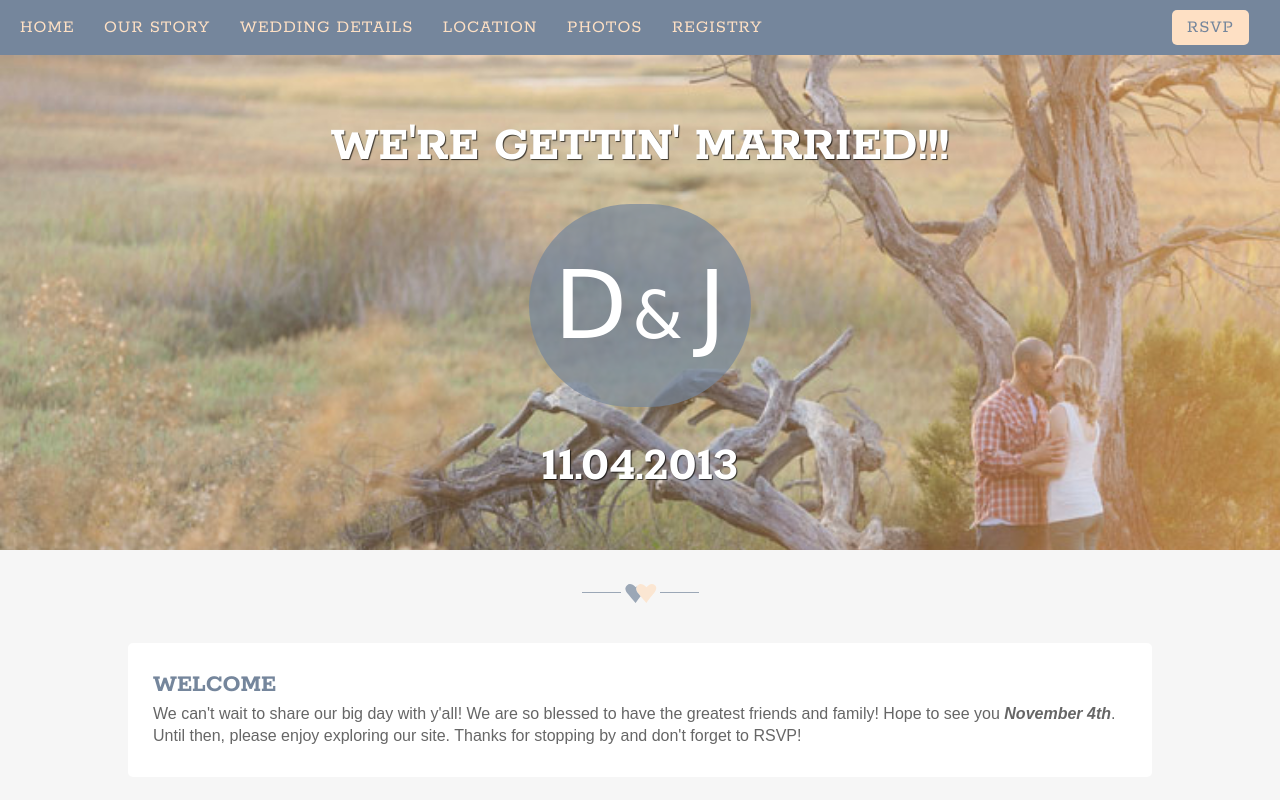
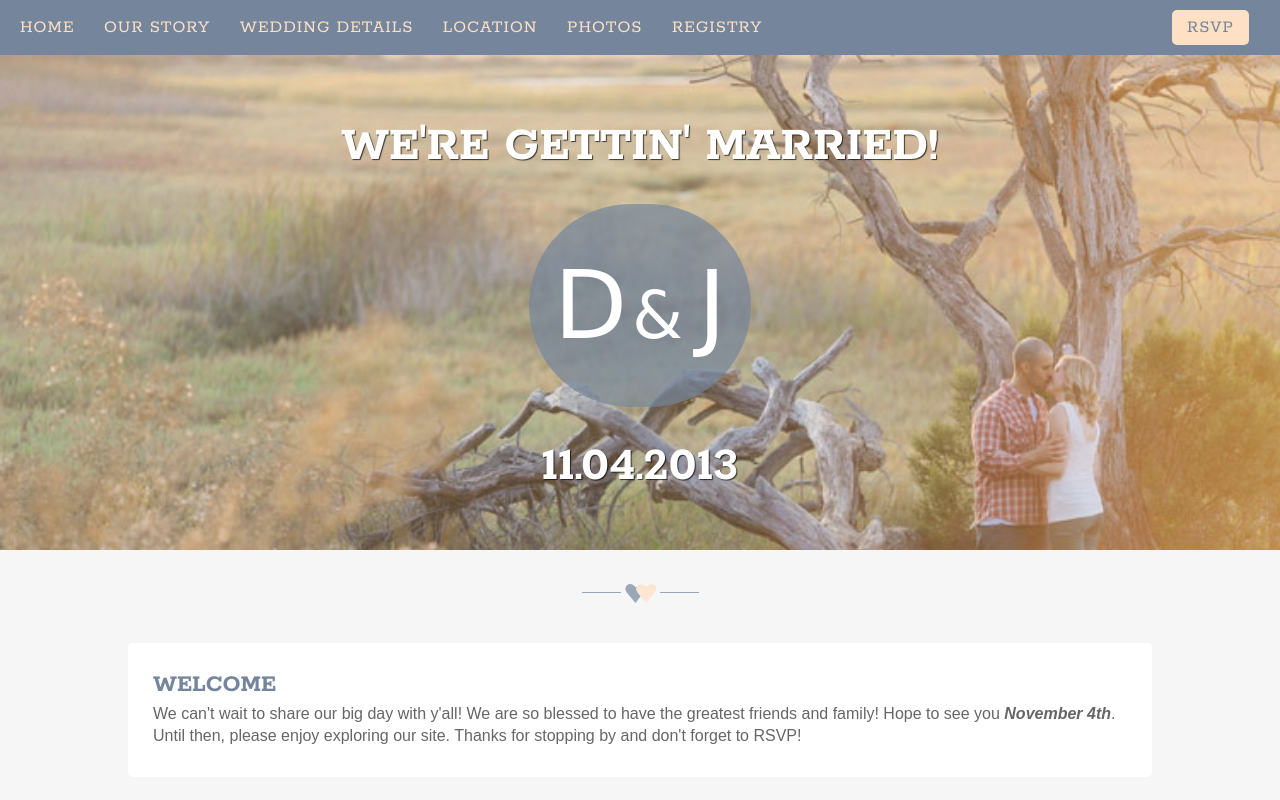
Before and after one commit to danielwrobert/danandjen, a website: page index.html in a window 1280 px wide. Shown: the top 800 px of the page. Drawn offline with nearby package versions, Linux system fonts and the light colour scheme; a web font is replaced by a local one.

Commit message:
Undo deployment test change.

```diff
--- a/index.html
+++ b/index.html
@@ -37,7 +37,7 @@
 
   <header>
       <div class="content">
-          <h1>WE'RE GETTIN' MARRIED!!!</h1>
+          <h1>WE'RE GETTIN' MARRIED!</h1>
           <div class="main_header">
               <div class="logo">D<span>&amp;</span>J</div>
           </div>
```
